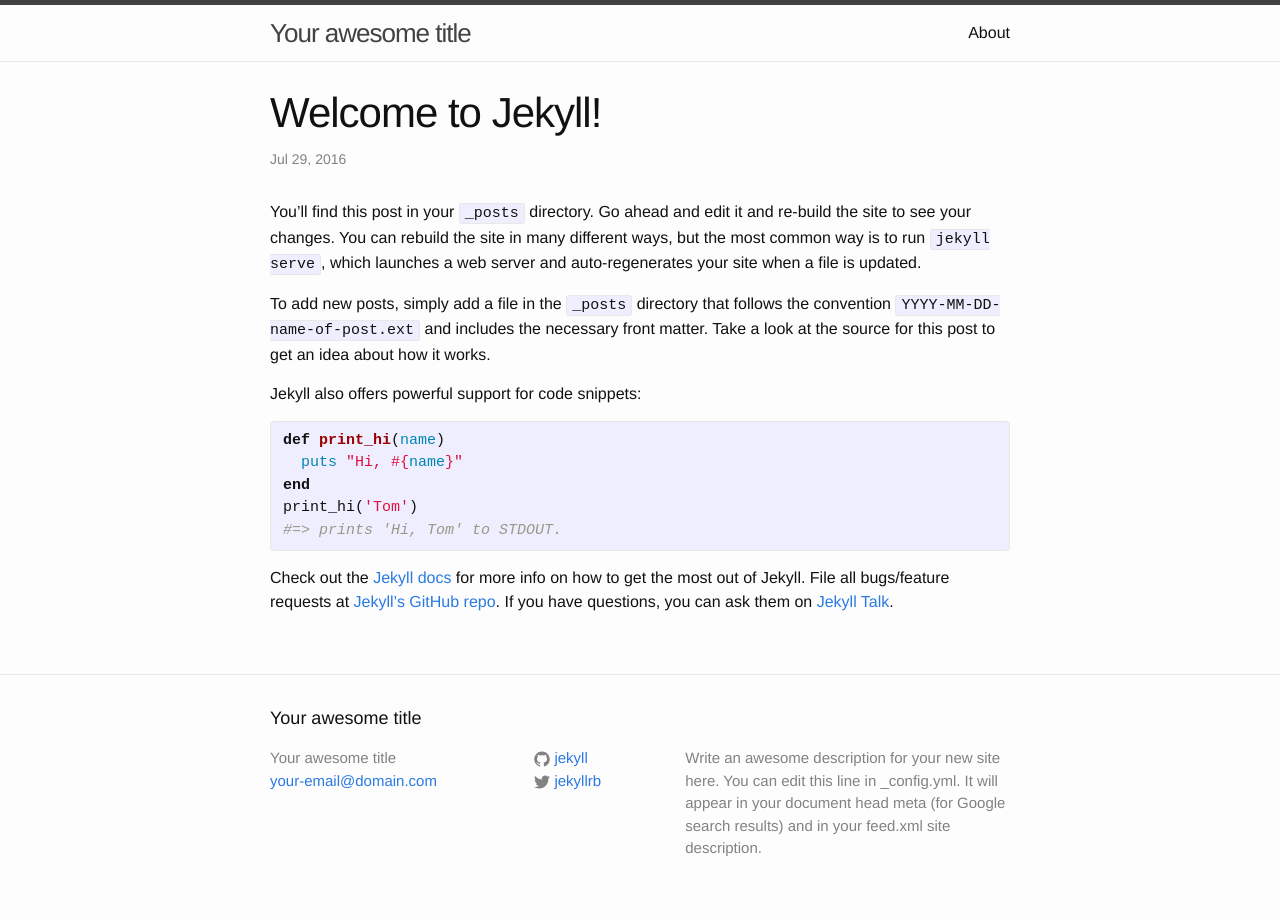
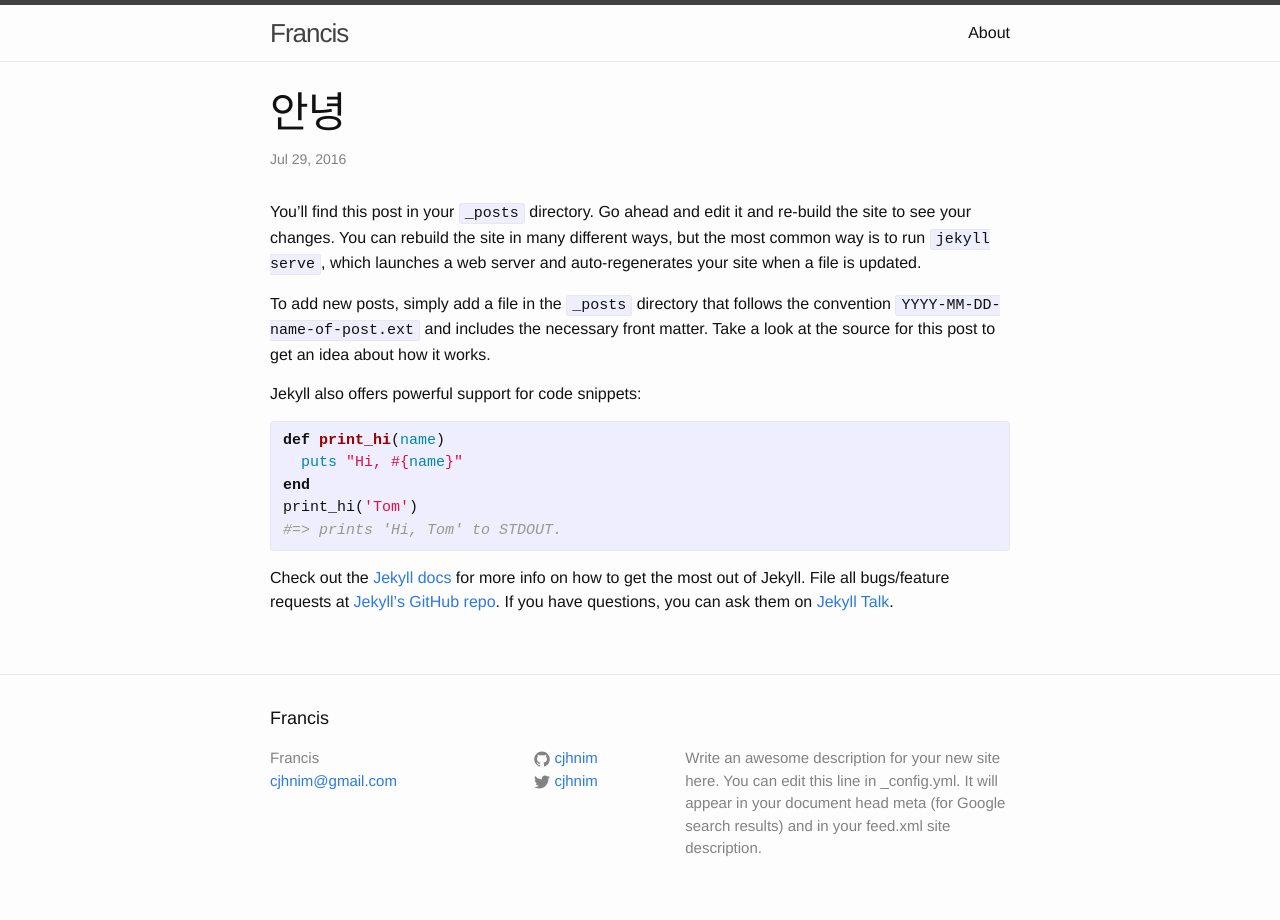
Before and after one commit to cjhnim/cjhnim.github.io, a Jekyll site: the page built from _posts/2016-07-29-welcome-to-jekyll.markdown, in a window 1280 px wide. Built offline with Jekyll 4.4.1, drawn with Linux system fonts in a browser that asks for light colours.

Commit message:
기본 블로그 설정에서 내 정보를 일부 반영

```diff
--- a/_config.yml
+++ b/_config.yml
@@ -6,16 +6,17 @@
 # 'jekyll serve'. If you change this file, please restart the server process.
 
 # Site settings
-title: Your awesome title
-email: your-email@domain.com
+title: Francis
+email: cjhnim@gmail.com
 description: > # this means to ignore newlines until "baseurl:"
   Write an awesome description for your new site here. You can edit this
   line in _config.yml. It will appear in your document head meta (for
   Google search results) and in your feed.xml site description.
 baseurl: "" # the subpath of your site, e.g. /blog
 url: "http://yourdomain.com" # the base hostname & protocol for your site
-twitter_username: jekyllrb
-github_username:  jekyll
+twitter_username: cjhnim
+github_username:  cjhnim
 
 # Build settings
 markdown: kramdown
+#encoding: utf-8
--- a/_posts/2016-07-29-welcome-to-jekyll.markdown
+++ b/_posts/2016-07-29-welcome-to-jekyll.markdown
@@ -1,6 +1,6 @@
 ---
 layout: post
-title:  "Welcome to Jekyll!"
+title:  "안녕"
 date:   2016-07-29 16:57:16 +0900
 categories: jekyll update
 ---
```
